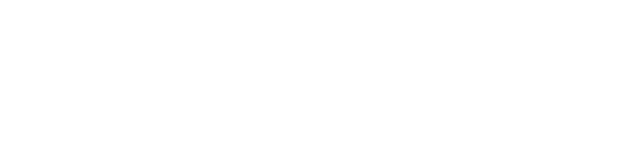
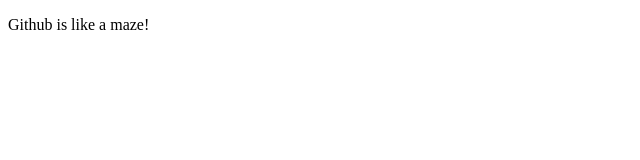
Before and after one commit to SerhiyKorotych/my-website-oopsies, a plain HTML site: page index.html in a window 1280 px wide. Shown: the whole page, without its empty margins (0-640 px from the left). Drawn offline with Linux system fonts and the light colour scheme.

Commit message:
added a p

```diff
--- a/index.html
+++ b/index.html
@@ -7,6 +7,6 @@
     <title>Just this quest and im gone with git for now!</title>
 </head>
 <body>
-
+    <p>Github is like a maze!</p>
 </body>
 </html>
```
